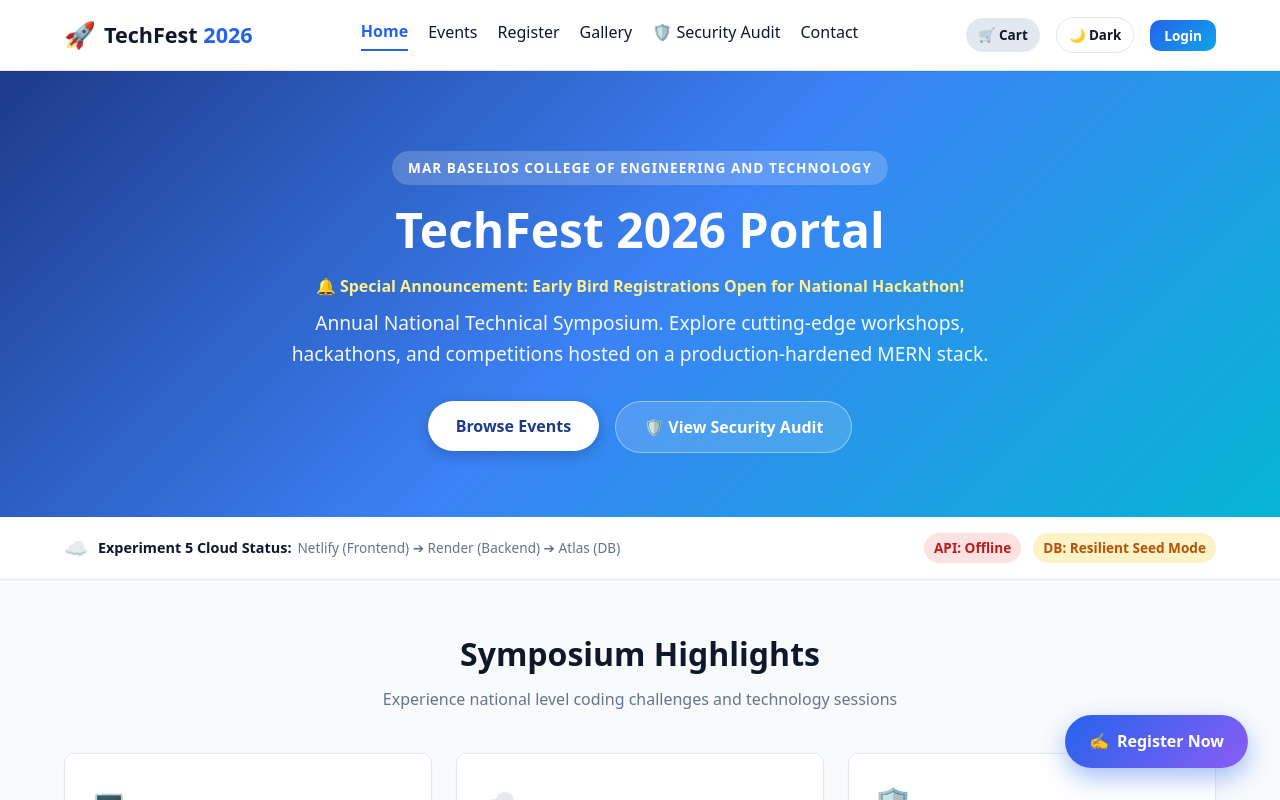
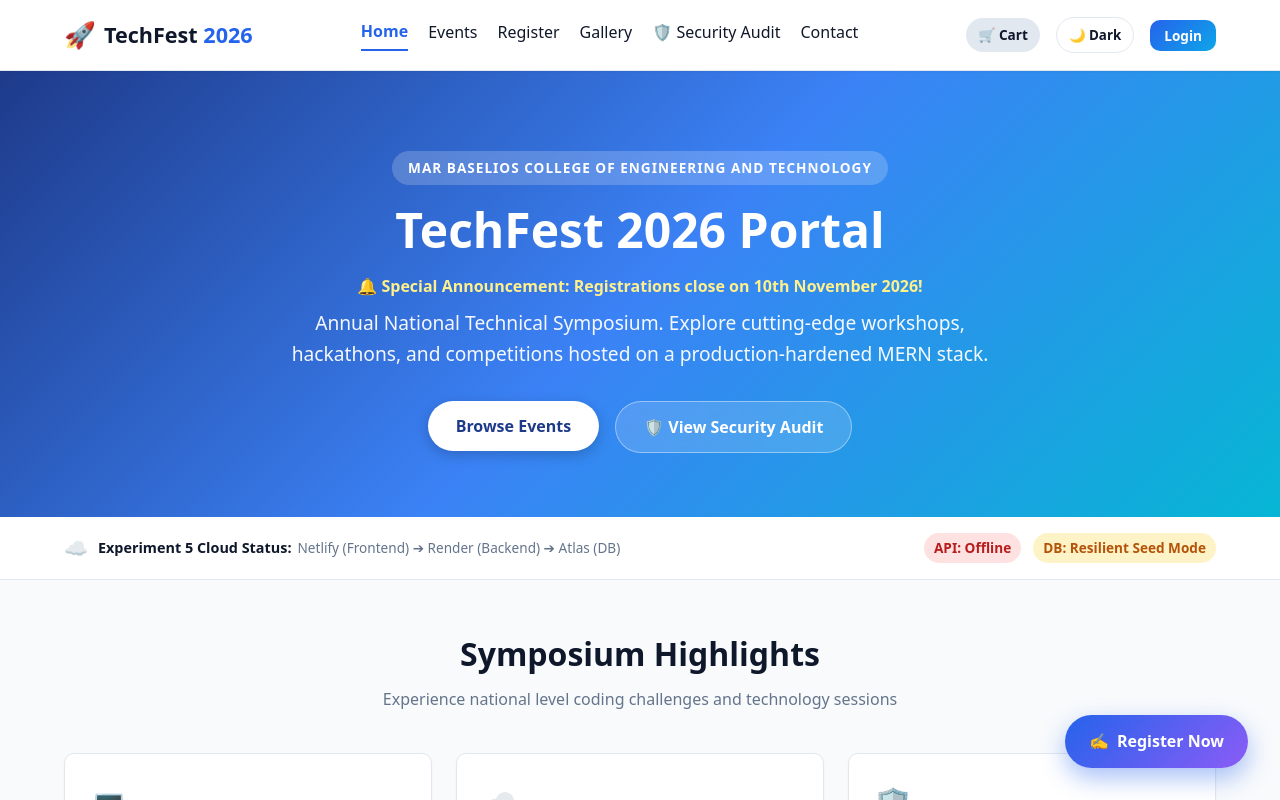
Before and after one commit to VIveK23434/techfest-2026-portal-, a React (Vite) app in the folder client/: page / in a window 1280 px wide. Shown: the top 800 px of the page. Built offline with nearby package versions, Linux system fonts and the light colour scheme; no server answers.

Commit message:
Update closing date announcement on conflict-demo

```diff
--- a/client/src/pages/Home.jsx
+++ b/client/src/pages/Home.jsx
@@ -48,7 +48,7 @@ export default function Home() {
             TechFest 2026 Portal
           </h1>
           <p style={{ fontSize: '1rem', color: '#fef08a', fontWeight: 600, marginBottom: '0.5rem' }}>
-            🔔 Special Announcement: Early Bird Registrations Open for National Hackathon!
+            🔔 Special Announcement: Registrations close on 10th November 2026!
           </p>
 
           <p style={{ fontSize: '1.2rem', maxWidth: '700px', margin: '0 auto 2rem', opacity: 0.95 }}>
```
